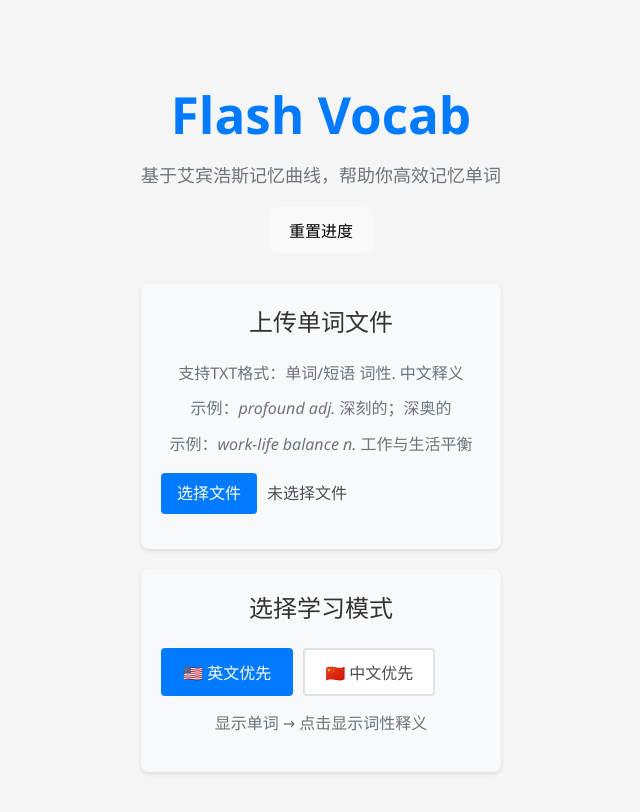
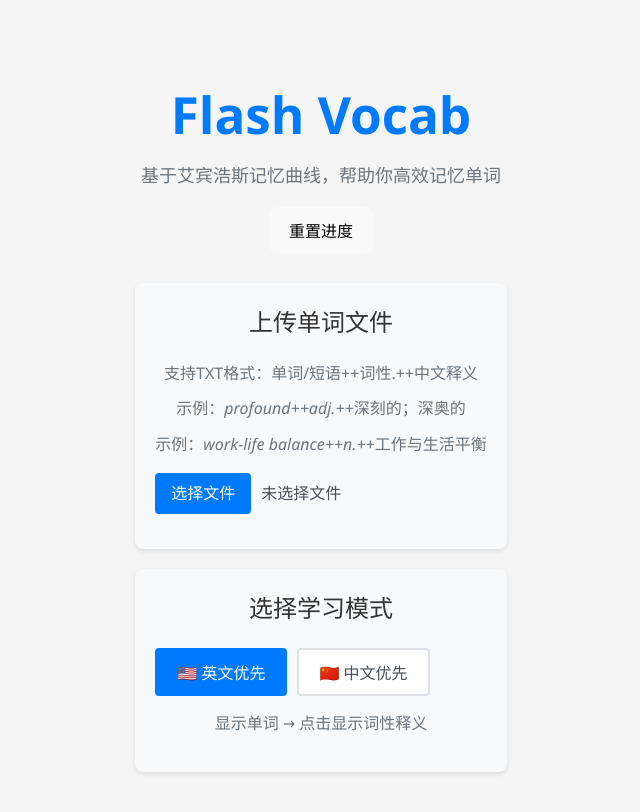
Before and after one commit to Ganzhe2028/Flash-Vocab, a Vue app: page / in a window 1280 px wide. Shown: the top 812 px of the page, without its empty margins (319-959 px from the left). Built offline with nearby package versions, Linux system fonts and the light colour scheme.

Commit message:
v0.3 update matching logic

```diff
--- a/src/App.vue
+++ b/src/App.vue
@@ -191,10 +191,8 @@ const loadSampleWords = async () => {
     lines.forEach((line, index) => {
       // 更新正则表达式以支持多词短语和带连字符的词组，以及phr.等词性标记，以及词性后面有多个点号的情况
       // 使用更贪婪的匹配模式来确保捕获整个短语直到词性标记
-      const match =
-        line.match(
-          /^(.+?)\s{2}([^\s.]+\.+|\/[^\s.]+\.+|\/v\.+|\/n\.+|\/adj\.+|\/adv\.+|\/phr\.+)\s{2}(.+)$/
-        ) || line.match(/^(.+?)\s{2}(phr\.+)\s{2}(.+)$/);
+      const parts = line.trim().split('++');
+      const match = parts.length === 3 ? parts : null;
 
       if (match) {
         const [, word, partOfSpeech, definition] = match;
--- a/src/components/FileUploader.vue
+++ b/src/components/FileUploader.vue
@@ -18,17 +18,12 @@ const parseWordFile = (file) => {
     const errors = [];
 
     lines.forEach((line, index) => {
-      // 匹配格式：单词/短语 词性. 中文释义 或 单词/短语 词性 中文释义 或 单词/短语 词性.. 中文释义
-      // 更新正则表达式以支持多词短语、带连字符的词组、phr.等词性标记以及n./v.这样的组合词性，以及词性后面有多个点号的情况
-      const match =
-        line.match(
-          /^([\w\s-]+?)\s+([^\s.]+\.+|\/[^\s.]+\.+|\/v\.+|\/n\.+|\/adj\.+|\/adv\.+|\/phr\.+)\s+(.*?)\s*$/
-        ) ||
-        line.match(/^([\w\s-]+?)\s+(phr\.+)\s+(.*?)\s*$/) ||
-        line.match(/^([\w\s-]+?)\s+([^\s]+)\s+(.*?)\s*$/);
+      // 使用简单的split方法按++分隔符拆分
+      const parts = line.trim().split('++');
+      const match = parts.length === 3 ? parts : null;
 
       if (match) {
-        const [, word, partOfSpeech, definition] = match;
+        const [word, partOfSpeech, definition] = match;
         words.push({
           id: index,
           word: word.trim(),
@@ -40,7 +35,7 @@ const parseWordFile = (file) => {
         errors.push(
           `第${
             index + 1
-          }行: "${line}" 格式错误，应为 "单词 词性. 中文释义" 或 "单词 词性 中文释义"，例如：profound adj. 深刻的；深奥的。注意：暂时不能有 ' 等特殊字符`
+          }行: "${line}" 格式错误，应为: profound++adj.++深刻的；深奥的 `
         );
       }
     });
@@ -73,9 +68,9 @@ const handleFileChange = (event) => {
 <template>
   <div class="file-upload-section">
     <h2>上传单词文件</h2>
-    <p class="instruction">支持TXT格式：单词/短语 词性. 中文释义</p>
-    <p class="example">示例：profound adj. 深刻的；深奥的</p>
-    <p class="example">示例：work-life balance n. 工作与生活平衡</p>
+    <p class="instruction">支持TXT格式：单词/短语++词性.++中文释义</p>
+    <p class="example">示例：profound++adj.++深刻的；深奥的</p>
+    <p class="example">示例：work-life balance++n.++工作与生活平衡</p>
     <div class="upload-area">
       <input
         type="file"
```
Also changed, not shown: sample_words.txt, 1 other file (tests, documents, lock files or other folders).
